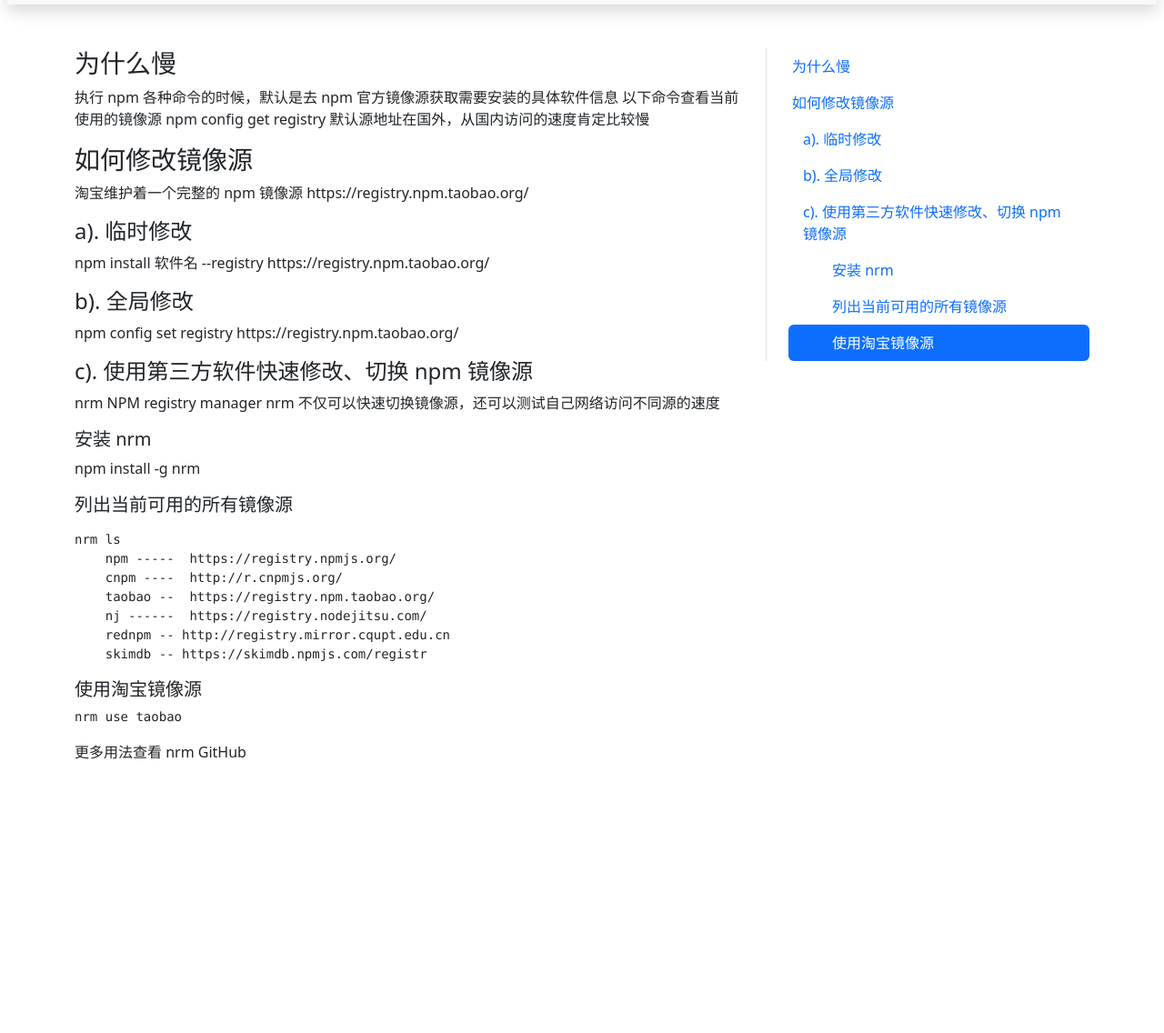
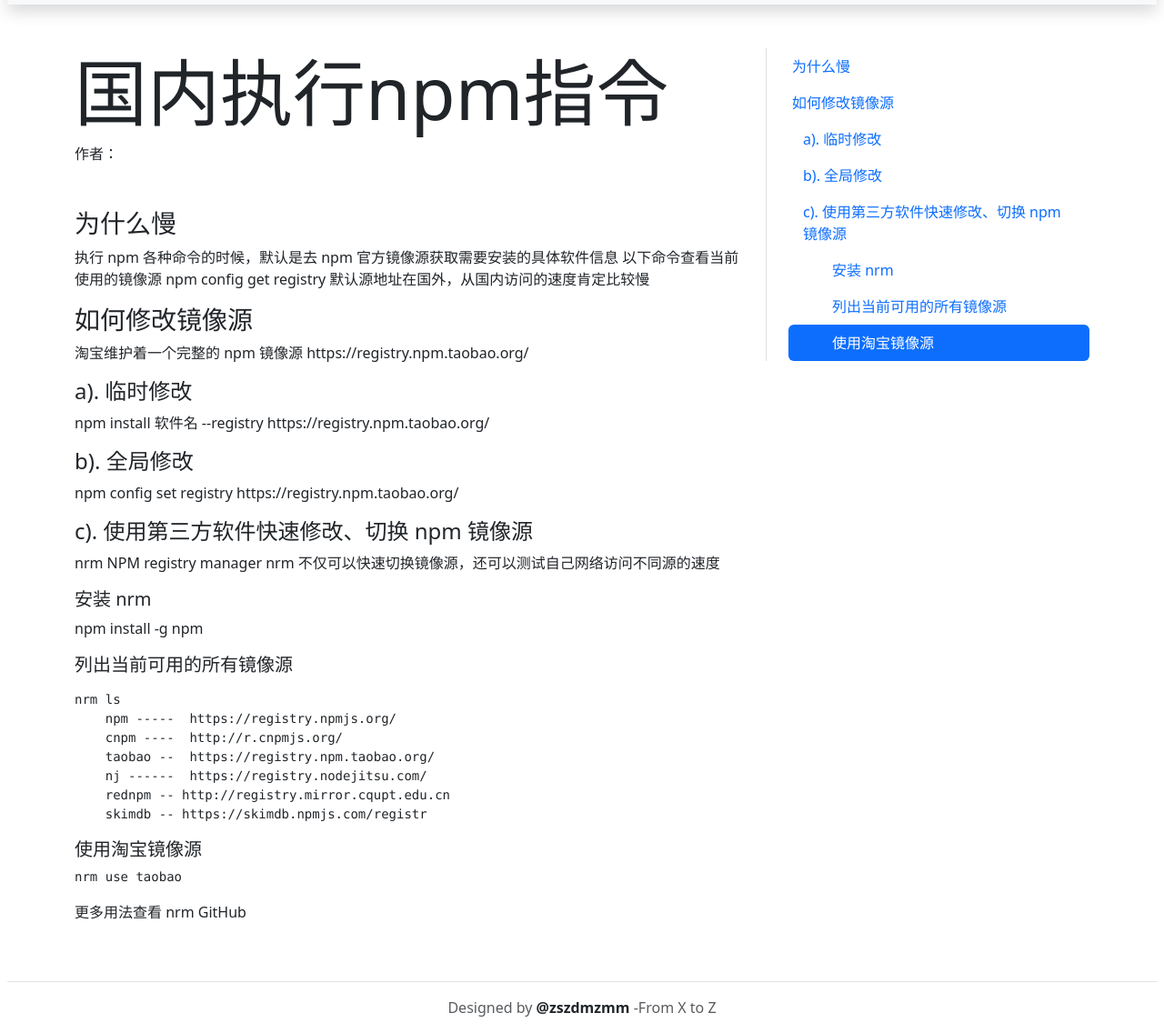
Before and after one commit to zszdmzmm1/zszdmzmm1.github.io, a website: page page/article.html in a window 1280 px wide. Shown: the part 51-1187 px from the top of the page at 91% size. Before the commit the page ends 906 px from the top, so only its background shows below. Drawn offline with Linux system fonts and the light colour scheme.

Commit message:
界面改变

```diff
--- a/page/article-list.html
+++ b/page/article.html
@@ -5,7 +5,7 @@
     <meta name="viewport"
           content="width=device-width, user-scalable=no, initial-scale=1.0, maximum-scale=1.0, minimum-scale=1.0">
     <meta http-equiv="X-UA-Compatible" content="ie=edge">
-    <title>文章列表</title>
+    <title></title>
     <link rel="stylesheet" href="../build/assets/app.css">
 </head>
 <body>
@@ -55,8 +55,10 @@
             </nav>
         </header>
         <main class="container">
-            <div class="row vh-100">
+            <div class="row">
                 <div class="col-8">
+                    <h1 class="display-1">国内执行npm指令</h1>
+                    <div class="mb-5">作者：</div>
                     <nav data-bs-spy="scroll" data-bs-target="#navbar-example3" data-bs-smooth-scroll="true" tabindex="0">
                         <div id="item-1">
                             <h3>为什么慢</h3>
@@ -85,7 +87,7 @@
                         </div>
                         <div id="item-2-3-1">
                             <h5>安装 nrm</h5>
-                            <p>npm install -g nrm</p>
+                            <p>npm install -g npm</p>
                         </div>
                         <div id="item-2-3-2">
                             <h5>列出当前可用的所有镜像源</h5>
@@ -112,19 +114,21 @@
                     <nav id="navbar-example3" class="flex-column align-items-stretch ps-4 border-start position-sticky top-0">
                         <nav id="toc" class="nav nav-pills flex-column"></nav>
                     </nav>
-                    </nav>
-                    </nav>
                 </div>
             </div>
         </main>
+        <footer class="mt-5 border-top text-center p-3">
+            <p class="d-inline text-body-secondary">Designed by</p>
+            <p class="d-inline fw-bold">@zszdmzmm</p>
+            <p class="d-inline text-body-secondary">-From X to Z</p>
+        </footer>
         <script src="../build/assets/app.js"></script>
         <script>
-            const titleElement = $("h3, h4, h5");
+            const titleElement = $("H3, H4, H5");
             let HTML = ""
             titleElement.each(function (){
                 if($(this).prop("tagName") === "H3"){
                     HTML += `<a class="nav-link ps-1" href=#${$(this).parent().attr("id")}>${$(this).text()}</a>`
-                    console.log(HTML);
                 }else if($(this).prop("tagName") === "H4"){
                     HTML += `<a class="nav-link ps-3" href=#${$(this).parent().attr("id")}>${$(this).text()}</a>`
                 }else{
```
Also changed, not shown: page/login.html (+1 -1 lines).
